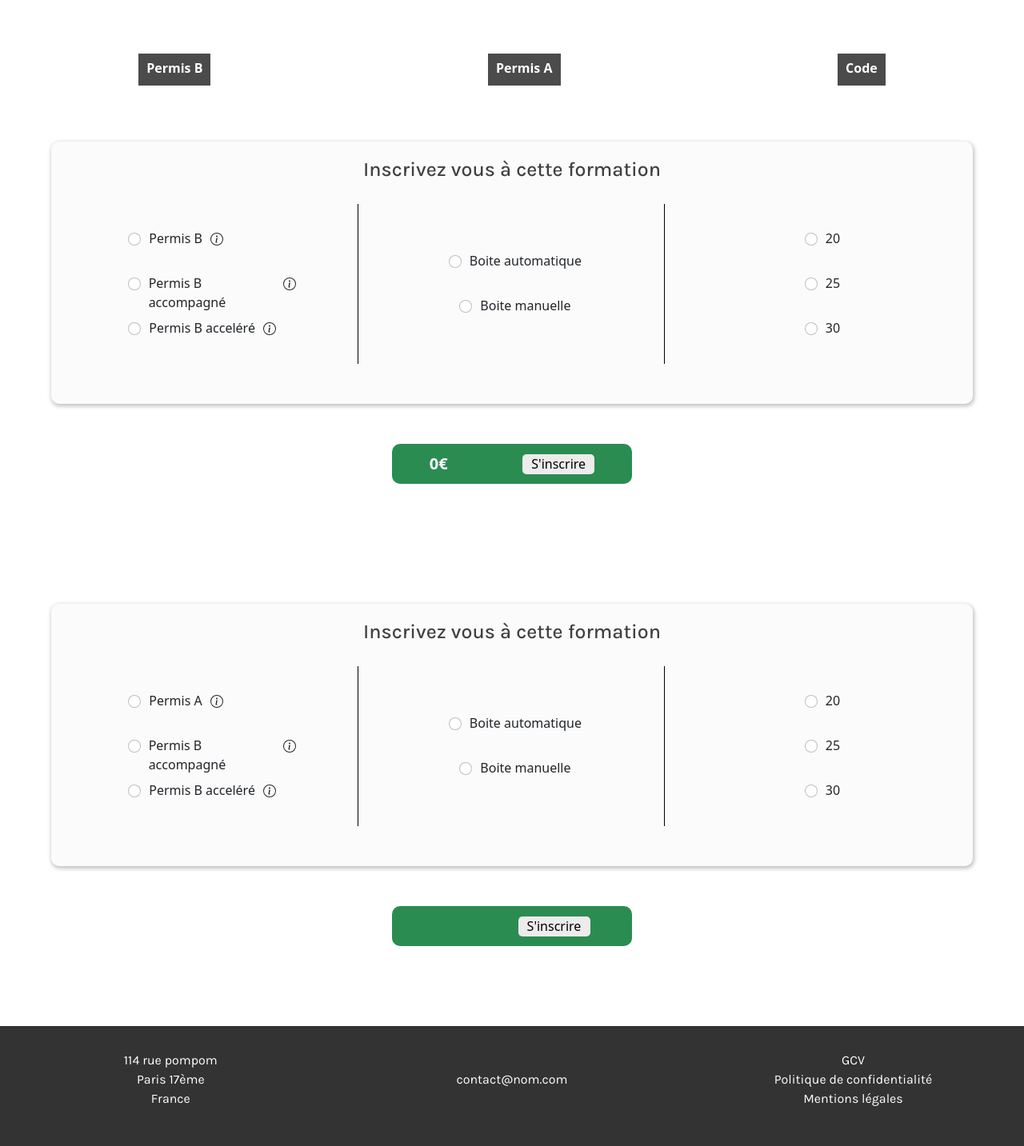
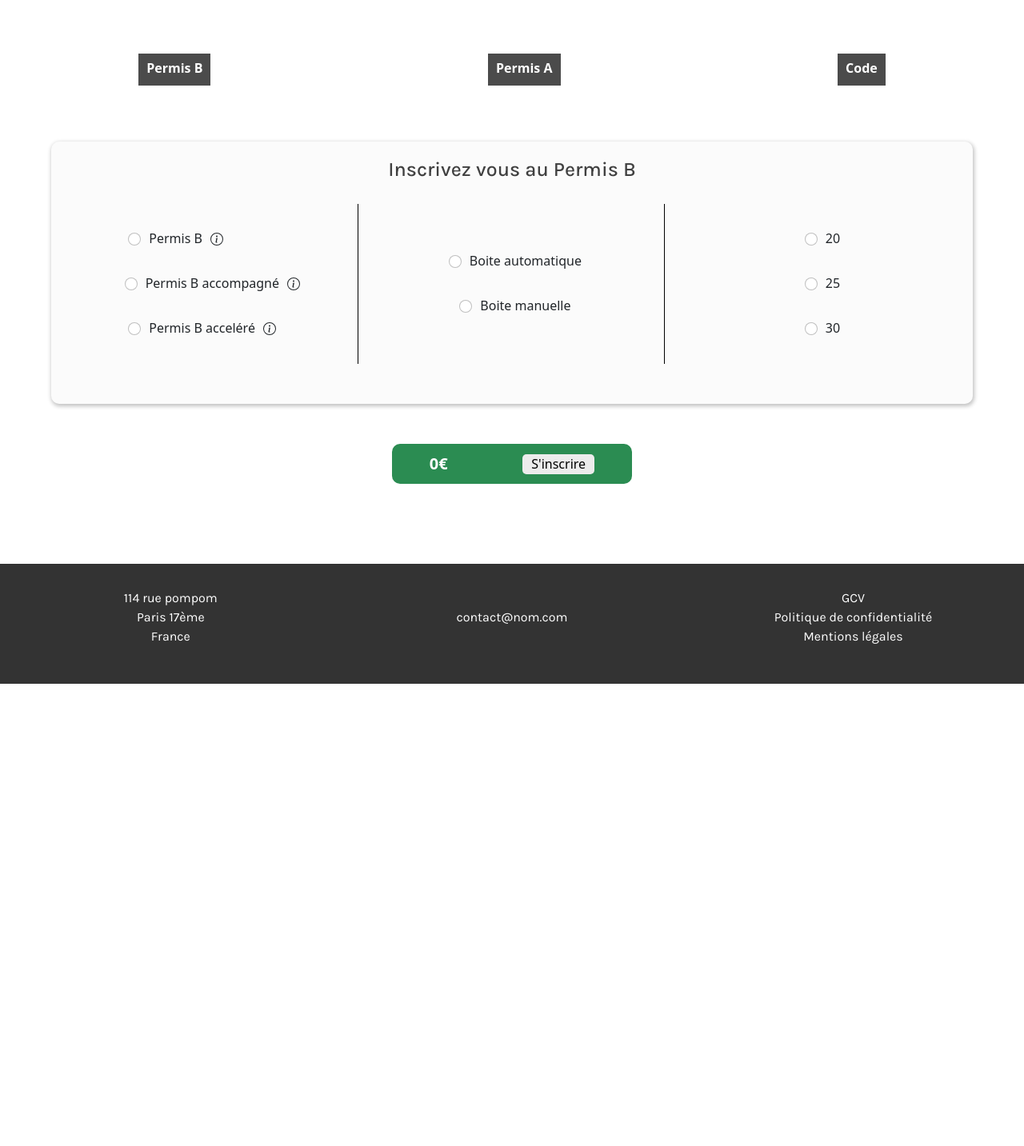
Before and after one commit to Alexys-LAURENT/PPE-Auto-Ecole, a PHP site: page /forfaits.php in a window 1280 px wide. Shown: the part 605-2038 px from the top of the page at 80% size. After the commit the page ends 1460 px from the top, so only its background shows below. Run offline with PHP 8.4, Linux system fonts and the light colour scheme.

Commit message:
avancement sur la page forfait

```diff
--- a/CPF.php
+++ b/CPF.php
@@ -6,7 +6,7 @@
     <meta http-equiv="X-UA-Compatible" content="IE=edge">
     <meta name="viewport" content="width=device-width, initial-scale=1.0">
     <title>CPF</title>
-    <link rel="stylesheet" href="/css/cpf.css">
+    <link rel="stylesheet" href="css/cpf.css">
     <link rel="stylesheet" href="https://cdn.jsdelivr.net/npm/bootstrap@5.2.2/dist/css/bootstrap.min.css">
 </head>
 
--- a/css/forfaits.css
+++ b/css/forfaits.css
@@ -96,7 +96,17 @@ body {
 
 .input-form-gauche {
     /* background-color: aqua; */
-    width: 190px;
+    min-width: 190px;
+}
+
+.form-total {
+    width: 100%;
+    height: 200px;
+    /* background-color: rgb(3, 236, 115); */
+    display: flex;
+    align-items: center;
+    justify-content: center;
+    margin-bottom: 50px;
 }
 
 .input-form-gauche label,
@@ -176,3 +186,24 @@ input[type="radio"] {
     border-radius: 5px;
     border: none;
 }
+
+
+
+
+#form-Code {
+    display: none;
+}
+
+#validate-Code {
+    display: none;
+}
+
+
+
+#form-PermisA {
+    display: none;
+}
+
+#validate-PermisA {
+    display: none;
+}
--- a/forfaits.php
+++ b/forfaits.php
@@ -1,3 +1,13 @@
+    <?php
+    if (isset($_POST['Submit-PermisB'])) {
+        if (!isset($unUser)) {
+            header("location: index.php?page=9");
+        } else {
+            echo "good";
+        }
+    }
+
+    ?>
     <!DOCTYPE html>
     <html lang="en">
 
@@ -19,20 +29,21 @@
 
 
         <div class="bouttons-container">
-        <div class="boutton">Permis B</div>
-        <div class="boutton">Permis A</div>
-        <div class="boutton">Code</div>
+            <div class="boutton" onclick="Display_PermisB()">Permis B</div>
+            <div class="boutton" onclick="Display_PermisA()">Permis A</div>
+            <div class="boutton" onclick="Display_Code()">Code</div>
         </div>
 
         <div class="d-flex flex-column align-items-center">
-        <div class="form">
+            <div class="form" id="form-PermisB">
+                <form action="" method="post">
                     <div class="form-title">
-                <h1>Inscrivez vous à cette formation</h1>
+                        <h1>Inscrivez vous au Permis B</h1>
                     </div>
                     <div class="d-flex">
                         <div class="form-gauche">
                             <div class="d-flex input-form-gauche">
-                        <input class="form-check-input" id="Permis-B" type="radio" name="typePermis" value="20">
+                                <input class="form-check-input" id="Permis-B" type="radio" name="typePermis" value="599">
                                 <div class="d-flex">
                                     <label for="Permis-B">Permis B </label>
                                     <div title="Permis B simple" class="infos">
@@ -44,7 +55,7 @@
                                 </div>
                             </div>
                             <div class="d-flex input-form-gauche">
-                        <input class="form-check-input" id="Permis-B-accompagné" type="radio" name="typePermis" value="20">
+                                <input class="form-check-input" id="Permis-B-accompagné" type="radio" name="typePermis" value="739">
                                 <div class="d-flex">
                                     <label for="Permis-B-accompagné">Permis B accompagné</label>
                                     <div title="L’AAC (apprentissage anticipé de la conduite) permet de commencer l’apprentissage dès 15 ans. Dès la fin de tes cours, tu pourras partir en conduite accompagnée avec tes parents." class="infos">
@@ -56,7 +67,7 @@
                                 </div>
                             </div>
                             <div class="d-flex input-form-gauche">
-                        <input class="form-check-input" id="Permis-B-acceléré" type="radio" name="typePermis" value="20">
+                                <input class="form-check-input" id="Permis-B-acceléré" type="radio" name="typePermis" value="899">
                                 <div class="d-flex">
                                     <label for="Permis-B-acceléré">Permis B acceléré</label>
                                     <div title="Des formules complètes avec une formation en 30 jours et une présentation prioritaire à l’examen du permis pour réussir rapidement son permis" class="infos">
@@ -70,33 +81,129 @@
                         </div>
                         <div class="form-milieu">
                             <div class="d-flex input-form-milieu">
-                        <input class="form-check-input" id="Boite-automatique" type="radio" name="typeBoite" value="20">
+                                <input class="form-check-input" id="Boite-automatique" type="radio" name="typeBoite" value="300">
                                 <label for="Boite-automatique">Boite automatique</label>
                             </div>
                             <div class="d-flex input-form-milieu">
-                        <input class="form-check-input" id="Boite-manuelle" type="radio" name="typeBoite" value="20">
+                                <input class="form-check-input" id="Boite-manuelle" type="radio" name="typeBoite" value="0">
                                 <label for="Boite-manuelle">Boite manuelle</label>
                             </div>
                         </div>
                         <div class="form-droite">
                             <div class="d-flex input-form-droite">
-                        <input class="form-check-input" id="20" type="radio" name="nbCours" value="20">
+                                <input class="form-check-input" id="20" type="radio" name="nbCours" value="0">
                                 <label for="20">20</label>
                             </div>
                             <div class="d-flex input-form-droite">
-                        <input class="form-check-input" id="25" type="radio" name="nbCours" value="5">
+                                <input class="form-check-input" id="25" type="radio" name="nbCours" value="150">
                                 <label for="25">25</label>
                             </div>
                             <div class="d-flex input-form-droite">
-                        <input class="form-check-input" id="30" type="radio" name="nbCours" value="10">
+                                <input class="form-check-input" id="30" type="radio" name="nbCours" value="460">
                                 <label for="30">30</label>
                             </div>
                         </div>
                     </div>
             </div>
 
-        <div class="btn-sinscrire">
+            <div class="btn-sinscrire" id="validate-PermisB">
                 <p id="Montant-Display"></p>
+                <button type="submit" name="Submit-PermisB" id="validate-form-forfaits">S'inscrire</button>
+            </div>
+            </form>
+
+
+
+
+
+
+
+
+
+
+
+
+
+
+
+
+
+
+
+
+
+
+
+
+
+
+
+
+
+
+
+
+
+            <div class="form" id="form-PermisA">
+                <div class="form-title">
+                    <h1>Inscrivez vous au Permis A</h1>
+                </div>
+                <div class="d-flex">
+                    <div class="form-total">
+                        <div class="d-flex input-form-gauche">
+                            <input class="form-check-input" id="Permis-A" type="radio" name="typePermisA" value="560">
+                            <div class="d-flex">
+                                <label for="Permis-A">Permis A1</label>
+                                <div title="Le permis A1 permet à toute personne à partir de 16 ans de conduire les 2-roues de petite cylindrée (125cc, soit 11 kW)." class="infos">
+                                    <svg xmlns="http://www.w3.org/2000/svg" width="16" height="16" fill="currentColor" class="bi bi-info-circle" viewBox="0 0 16 16">
+                                        <path d="M8 15A7 7 0 1 1 8 1a7 7 0 0 1 0 14zm0 1A8 8 0 1 0 8 0a8 8 0 0 0 0 16z" />
+                                        <path d="m8.93 6.588-2.29.287-.082.38.45.083c.294.07.352.176.288.469l-.738 3.468c-.194.897.105 1.319.808 1.319.545 0 1.178-.252 1.465-.598l.088-.416c-.2.176-.492.246-.686.246-.275 0-.375-.193-.304-.533L8.93 6.588zM9 4.5a1 1 0 1 1-2 0 1 1 0 0 1 2 0z" />
+                                    </svg>
+                                </div>
+                            </div>
+                        </div>
+                        <div class="d-flex input-form-gauche">
+                            <input class="form-check-input" id="Permis-A2" type="radio" name="typePermisA" value="560">
+                            <div class="d-flex">
+                                <label for="Permis-A2">Permis A2</label>
+                                <div title="A partir de 18 ans, le permis A2 est nécessaire pour conduire les 2 roues de moyenne cylindrée (puissance maximum de 35kW)." class="infos">
+                                    <svg xmlns="http://www.w3.org/2000/svg" width="16" height="16" fill="currentColor" class="bi bi-info-circle" viewBox="0 0 16 16">
+                                        <path d="M8 15A7 7 0 1 1 8 1a7 7 0 0 1 0 14zm0 1A8 8 0 1 0 8 0a8 8 0 0 0 0 16z" />
+                                        <path d="m8.93 6.588-2.29.287-.082.38.45.083c.294.07.352.176.288.469l-.738 3.468c-.194.897.105 1.319.808 1.319.545 0 1.178-.252 1.465-.598l.088-.416c-.2.176-.492.246-.686.246-.275 0-.375-.193-.304-.533L8.93 6.588zM9 4.5a1 1 0 1 1-2 0 1 1 0 0 1 2 0z" />
+                                    </svg>
+                                </div>
+                            </div>
+                        </div>
+                        <div class="d-flex input-form-gauche">
+                            <input class="form-check-input" id="PassA2-A" type="radio" name="typePermisA" value="225">
+                            <div class="d-flex">
+                                <label for="PassA2-A">Passerelle A2 vers A</label>
+                                <div title="La mention A est indispensable pour conduire une moto grosse cylindrée (puissance supérieure à 35kW). Il est nécessaire d’avoir d’abord le permis A2 et 2 ans de pratique pour effectuer la formation. La mention A ne peut pas être obtenue avant l’âge de 20 ans." class="infos">
+                                    <svg xmlns="http://www.w3.org/2000/svg" width="16" height="16" fill="currentColor" class="bi bi-info-circle" viewBox="0 0 16 16">
+                                        <path d="M8 15A7 7 0 1 1 8 1a7 7 0 0 1 0 14zm0 1A8 8 0 1 0 8 0a8 8 0 0 0 0 16z" />
+                                        <path d="m8.93 6.588-2.29.287-.082.38.45.083c.294.07.352.176.288.469l-.738 3.468c-.194.897.105 1.319.808 1.319.545 0 1.178-.252 1.465-.598l.088-.416c-.2.176-.492.246-.686.246-.275 0-.375-.193-.304-.533L8.93 6.588zM9 4.5a1 1 0 1 1-2 0 1 1 0 0 1 2 0z" />
+                                    </svg>
+                                </div>
+                            </div>
+                        </div>
+                        <div class="d-flex input-form-gauche">
+                            <input class="form-check-input ms-5" id="BSR" type="radio" name="typePermisA" value="243">
+                            <div class="d-flex">
+                                <label for="BSR">Parmis AM / BSR</label>
+                                <div title="À partir de 14 ans, il est nécessaire pour conduire un scooter jusqu’à 50cc ou une voiturette." class="infos">
+                                    <svg xmlns="http://www.w3.org/2000/svg" width="16" height="16" fill="currentColor" class="bi bi-info-circle" viewBox="0 0 16 16">
+                                        <path d="M8 15A7 7 0 1 1 8 1a7 7 0 0 1 0 14zm0 1A8 8 0 1 0 8 0a8 8 0 0 0 0 16z" />
+                                        <path d="m8.93 6.588-2.29.287-.082.38.45.083c.294.07.352.176.288.469l-.738 3.468c-.194.897.105 1.319.808 1.319.545 0 1.178-.252 1.465-.598l.088-.416c-.2.176-.492.246-.686.246-.275 0-.375-.193-.304-.533L8.93 6.588zM9 4.5a1 1 0 1 1-2 0 1 1 0 0 1 2 0z" />
+                                    </svg>
+                                </div>
+                            </div>
+                        </div>
+                    </div>
+                </div>
+            </div>
+
+            <div class="btn-sinscrire" id="validate-PermisA">
+                <p id="Montant-Display2"></p>
                 <button id="validate-form-forfaits">S'inscrire</button>
             </div>
 
@@ -115,17 +222,22 @@
 
 
 
-        <div class="form">
+
+
+
+
+
+            <div class="form" id="form-Code">
                 <div class="form-title">
-                <h1>Inscrivez vous à cette formation</h1>
+                    <h1>Le code de la route</h1>
                 </div>
                 <div class="d-flex">
-                <div class="form-gauche">
+                    <div class="form-total">
                         <div class="d-flex input-form-gauche">
-                        <input class="form-check-input" id="Permis-B" type="radio" name="typePermis" value="20">
+                            <input class="form-check-input" id="Code" type="radio" name="Code" value="10">
                             <div class="d-flex">
-                            <label for="Permis-B">Permis A</label>
-                            <div title="Permis B simple" class="infos">
+                                <label for="Code">Code</label>
+                                <div title="Accès à une interface pour réviser le code sur Ornikar" class="infos">
                                     <svg xmlns="http://www.w3.org/2000/svg" width="16" height="16" fill="currentColor" class="bi bi-info-circle" viewBox="0 0 16 16">
                                         <path d="M8 15A7 7 0 1 1 8 1a7 7 0 0 1 0 14zm0 1A8 8 0 1 0 8 0a8 8 0 0 0 0 16z" />
                                         <path d="m8.93 6.588-2.29.287-.082.38.45.083c.294.07.352.176.288.469l-.738 3.468c-.194.897.105 1.319.808 1.319.545 0 1.178-.252 1.465-.598l.088-.416c-.2.176-.492.246-.686.246-.275 0-.375-.193-.304-.533L8.93 6.588zM9 4.5a1 1 0 1 1-2 0 1 1 0 0 1 2 0z" />
@@ -134,22 +246,10 @@
                             </div>
                         </div>
                         <div class="d-flex input-form-gauche">
-                        <input class="form-check-input" id="Permis-B-accompagné" type="radio" name="typePermis" value="20">
+                            <input class="form-check-input" id="CodeR" type="radio" name="Code" value="30">
                             <div class="d-flex">
-                            <label for="Permis-B-accompagné">Permis B accompagné</label>
-                            <div title="L’AAC (apprentissage anticipé de la conduite) permet de commencer l’apprentissage dès 15 ans. Dès la fin de tes cours, tu pourras partir en conduite accompagnée avec tes parents." class="infos">
-                                <svg xmlns="http://www.w3.org/2000/svg" width="16" height="16" fill="currentColor" class="bi bi-info-circle" viewBox="0 0 16 16">
-                                    <path d="M8 15A7 7 0 1 1 8 1a7 7 0 0 1 0 14zm0 1A8 8 0 1 0 8 0a8 8 0 0 0 0 16z" />
-                                    <path d="m8.93 6.588-2.29.287-.082.38.45.083c.294.07.352.176.288.469l-.738 3.468c-.194.897.105 1.319.808 1.319.545 0 1.178-.252 1.465-.598l.088-.416c-.2.176-.492.246-.686.246-.275 0-.375-.193-.304-.533L8.93 6.588zM9 4.5a1 1 0 1 1-2 0 1 1 0 0 1 2 0z" />
-                                </svg>
-                            </div>
-                        </div>
-                    </div>
-                    <div class="d-flex input-form-gauche">
-                        <input class="form-check-input" id="Permis-B-acceléré" type="radio" name="typePermis" value="20">
-                        <div class="d-flex">
-                            <label for="Permis-B-acceléré">Permis B acceléré</label>
-                            <div title="Des formules complètes avec une formation en 30 jours et une présentation prioritaire à l’examen du permis pour réussir rapidement son permis" class="infos">
+                                <label for="CodeR">Code Réussite</label>
+                                <div title="Accès à une interface pour réviser le code sur Ornikar + une session pour passer l'examen" class="infos">
                                     <svg xmlns="http://www.w3.org/2000/svg" width="16" height="16" fill="currentColor" class="bi bi-info-circle" viewBox="0 0 16 16">
                                         <path d="M8 15A7 7 0 1 1 8 1a7 7 0 0 1 0 14zm0 1A8 8 0 1 0 8 0a8 8 0 0 0 0 16z" />
                                         <path d="m8.93 6.588-2.29.287-.082.38.45.083c.294.07.352.176.288.469l-.738 3.468c-.194.897.105 1.319.808 1.319.545 0 1.178-.252 1.465-.598l.088-.416c-.2.176-.492.246-.686.246-.275 0-.375-.193-.304-.533L8.93 6.588zM9 4.5a1 1 0 1 1-2 0 1 1 0 0 1 2 0z" />
@@ -158,37 +258,33 @@
                             </div>
                         </div>
                     </div>
-                <div class="form-milieu">
-                    <div class="d-flex input-form-milieu">
-                        <input class="form-check-input" id="Boite-automatique" type="radio" name="typeBoite" value="20">
-                        <label for="Boite-automatique">Boite automatique</label>
-                    </div>
-                    <div class="d-flex input-form-milieu">
-                        <input class="form-check-input" id="Boite-manuelle" type="radio" name="typeBoite" value="20">
-                        <label for="Boite-manuelle">Boite manuelle</label>
-                    </div>
-                </div>
-                <div class="form-droite">
-                    <div class="d-flex input-form-droite">
-                        <input class="form-check-input" id="20" type="radio" name="nbCours" value="20">
-                        <label for="20">20</label>
-                    </div>
-                    <div class="d-flex input-form-droite">
-                        <input class="form-check-input" id="25" type="radio" name="nbCours" value="5">
-                        <label for="25">25</label>
-                    </div>
-                    <div class="d-flex input-form-droite">
-                        <input class="form-check-input" id="30" type="radio" name="nbCours" value="10">
-                        <label for="30">30</label>
-                    </div>
-                </div>
                 </div>
             </div>
 
-        <div class="btn-sinscrire">
-            <p id="Montant-Display"></p>
+            <div class="btn-sinscrire" id="validate-Code">
+                <p id="Montant-Display3"></p>
                 <button id="validate-form-forfaits">S'inscrire</button>
             </div>
+
+
+
+
+
+
+
+
+
+
+
+
+
+
+
+
+
+
+
+
         </div>
 
         <?php require_once('./views/_footer.php') ?>
--- a/index.php
+++ b/index.php
@@ -100,7 +100,7 @@ $unControleur = new Controleur($serveur, $bdd, $user, $mdp);
             require_once("Accueil.php");
             break;
         case '1':
-            require_once("CPF.php");
+            require_once("forfaits.php");
             break;
         case '3':
             require_once('FAQ.php');
```
Also changed, not shown: Js/forfaits.js (+64 -0 lines). Lines whose indentation alone changed are shown as unchanged.
